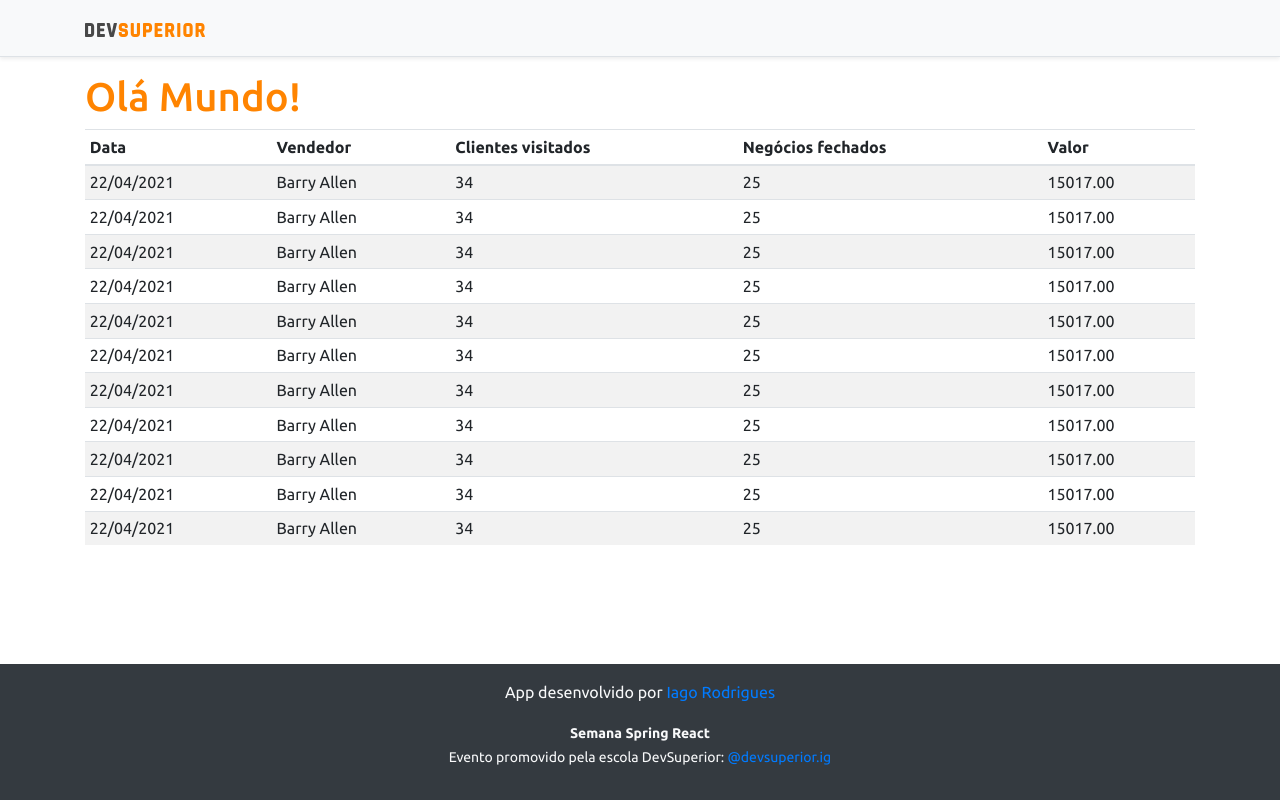
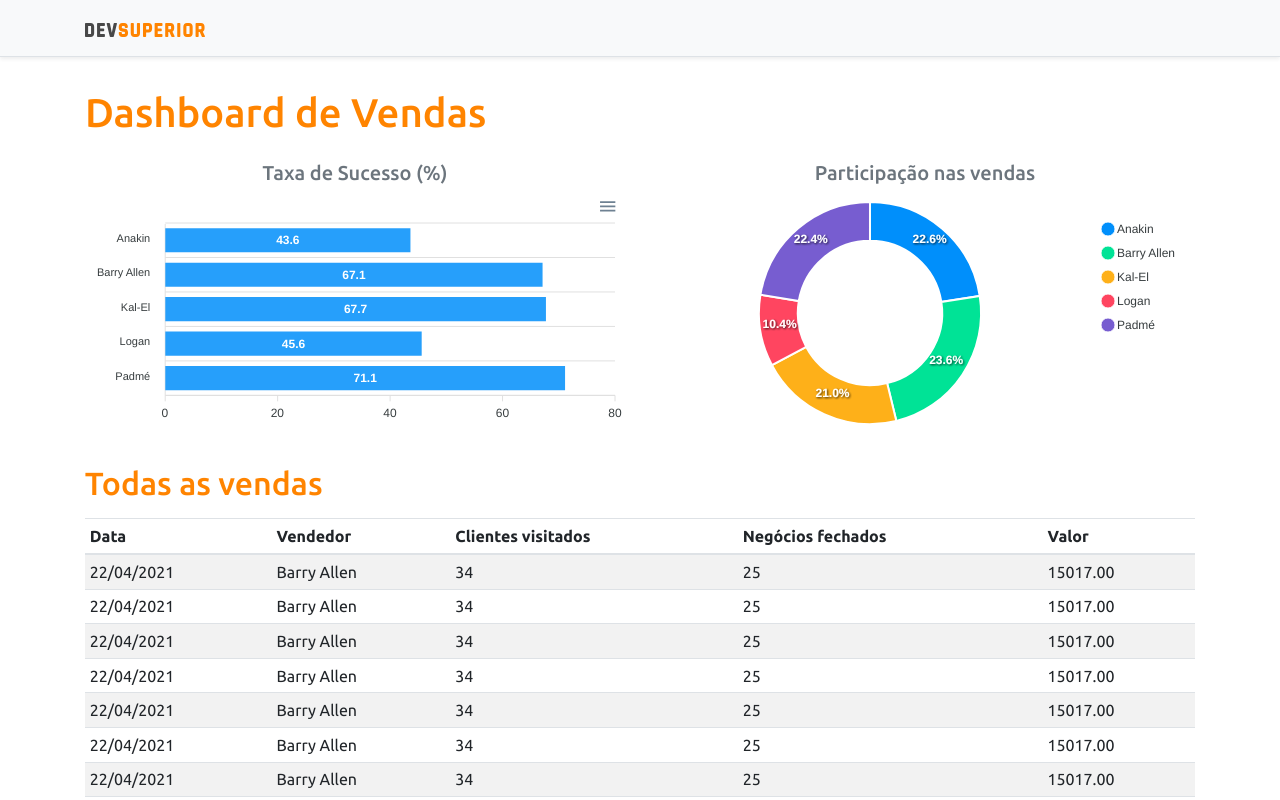
Before and after one commit to oiagorodrigues/projeto-sds3, a React (Create React App) app in the folder frontend/: page / in a window 1280 px wide. Shown: the top 800 px of the page. Built offline with nearby package versions, Linux system fonts and the light colour scheme.

Commit message:
feat: add mocked bar and donut charts

```diff
--- a/frontend/package.json
+++ b/frontend/package.json
@@ -10,8 +10,10 @@
     "@types/node": "^12.0.0",
     "@types/react": "^17.0.0",
     "@types/react-dom": "^17.0.0",
+    "apexcharts": "^3.26.1",
     "bootstrap": "^4.6.0",
     "react": "^17.0.2",
+    "react-apexcharts": "^1.3.9",
     "react-dom": "^17.0.2",
     "react-scripts": "4.0.3",
     "typescript": "^4.1.2",
--- a/frontend/src/App.tsx
+++ b/frontend/src/App.tsx
@@ -1,18 +1,36 @@
+import BarChart from "components/BarChart";
 import DataTable from "components/DataTable";
+import DonutChart from "components/DonutChart";
 import Footer from "components/Footer";
 import NavBar from "components/NavBar";
 
 function App() {
-  return (
-    <>
-      <NavBar />
-      <main className="container content">
-        <h1 className="text-primary">Olá Mundo!</h1>
+  return <>
+    <NavBar />
+
+    <main className="container content">
+      <h1 className="text-primary py-3">Dashboard de Vendas</h1>
+
+      <section className="row">
+        <div className="col-sm-6">
+          <h5 className="text-center text-secondary">Taxa de Sucesso (%)</h5>
+          <BarChart />
+        </div>
+        <div className="col-sm-6">
+          <h5 className="text-center text-secondary">Participação nas vendas</h5>
+          <DonutChart />
+        </div>
+      </section>
+
+      <section className="py-3">
+        <h2 className="text-primary mb-3">Todas as vendas</h2>
         <DataTable />
-      </main>
-      <Footer />
-    </>
-  );
+      </section>
+    </main>
+
+    <Footer />
+  </>;
+
 }
 
 export default App;
--- /dev/null
+++ b/frontend/src/components/BarChart/index.tsx
@@ -0,0 +1,34 @@
+import Chart from 'react-apexcharts'
+
+const BarChart = () => {
+  const options = {
+      plotOptions: {
+          bar: {
+              horizontal: true,
+          }
+      },
+  }
+
+  const mockData = {
+      labels: {
+          categories: ['Anakin', 'Barry Allen', 'Kal-El', 'Logan', 'Padmé']
+      },
+      series: [
+          {
+              name: "% Sucesso",
+              data: [43.6, 67.1, 67.7, 45.6, 71.1]
+          }
+      ]
+  }
+
+  return (
+    <Chart
+      options={{ ...options, xaxis: mockData.labels }}
+      series={mockData.series}
+      type="bar"
+      height="240"
+    />
+  );
+}
+
+export default BarChart
--- /dev/null
+++ b/frontend/src/components/DonutChart/index.tsx
@@ -0,0 +1,25 @@
+import Chart from 'react-apexcharts'
+
+const DonutChart = () => {
+  const options = {
+        legend: {
+            show: true
+        }
+    }
+
+  const mockData = {
+        series: [477138, 499928, 444867, 220426, 473088],
+        labels: ['Anakin', 'Barry Allen', 'Kal-El', 'Logan', 'Padmé']
+    }
+
+  return (
+    <Chart
+      options={{ ...options, labels: mockData.labels }}
+      series={mockData.series}
+      type="donut"
+      height="240"
+    />
+  );
+}
+
+export default DonutChart
```
Also changed, not shown: 1 other file (tests, documents, lock files or other folders).
